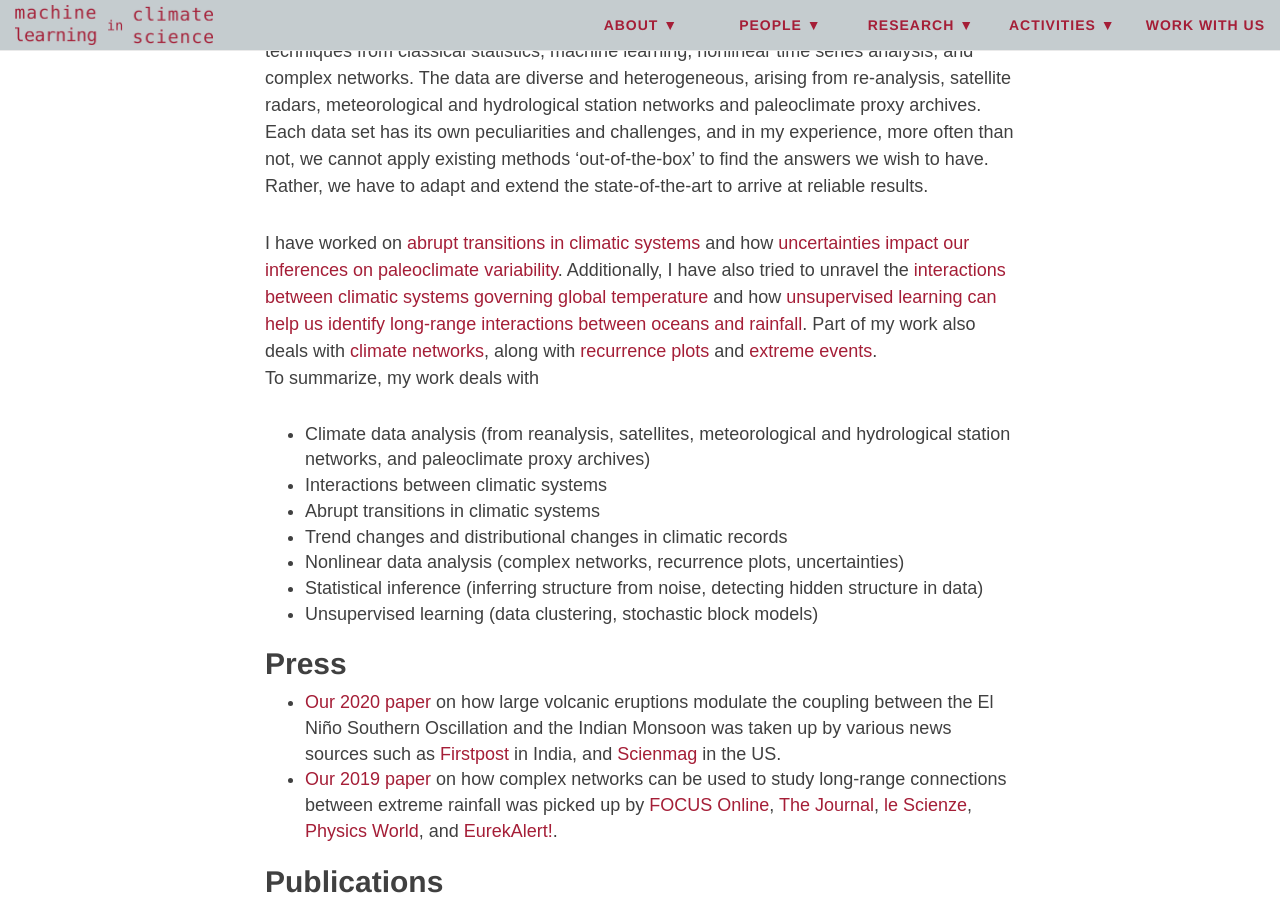
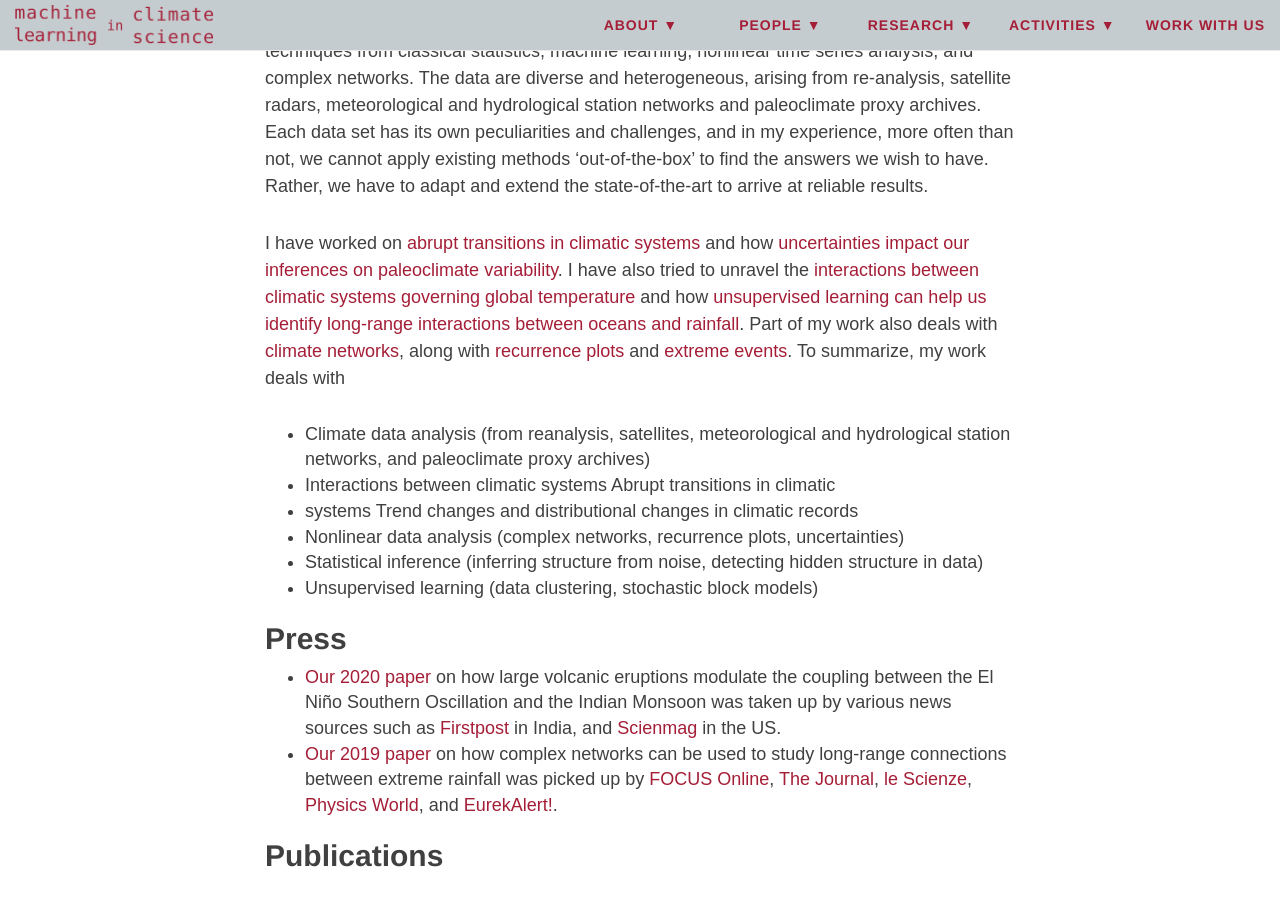
Before and after one commit to mlcs/mlcs.github.io, a Jekyll site: the page built from people/goswami.md, in a window 1280 px wide and 900 px high, scrolled down 1053 px. Built offline with Jekyll 4.4.1, drawn with Linux system fonts in a browser that asks for light colours; nearby versions of some CDN libraries.

Commit message:
goswami -> fix typo

```diff
--- a/people/goswami.md
+++ b/people/goswami.md
@@ -37,8 +37,8 @@
 systems](http://doi.org/10.1038/s41467-017-02456-6){:target="_blank"}
 and how [uncertainties impact our inferences on paleoclimate
 variability](https://doi.org/10.5194/npg-21-1093-2014){:target="_blank"}.
-Additionally, I have also tried to unravel the [interactions between
-climatic systems governing global
+I have also tried to unravel the [interactions between climatic systems
+governing global
 temperature](https://doi.org/10.1140/epjst/e2013-01889-8){:target="_blank"}
 and how [unsupervised learning can help us identify long-range
 interactions between oceans and
@@ -51,9 +51,8 @@
 To summarize, my work deals with
 + Climate data analysis (from reanalysis, satellites, meteorological and
   hydrological station networks, and paleoclimate proxy archives)
-+ Interactions between climatic systems
-+ Abrupt transitions in climatic systems
-+ Trend changes and distributional changes in climatic records
++ Interactions between climatic systems Abrupt transitions in climatic
++ systems Trend changes and distributional changes in climatic records
 + Nonlinear data analysis (complex networks, recurrence plots,
   uncertainties)
 + Statistical inference (inferring structure from noise, detecting
```
